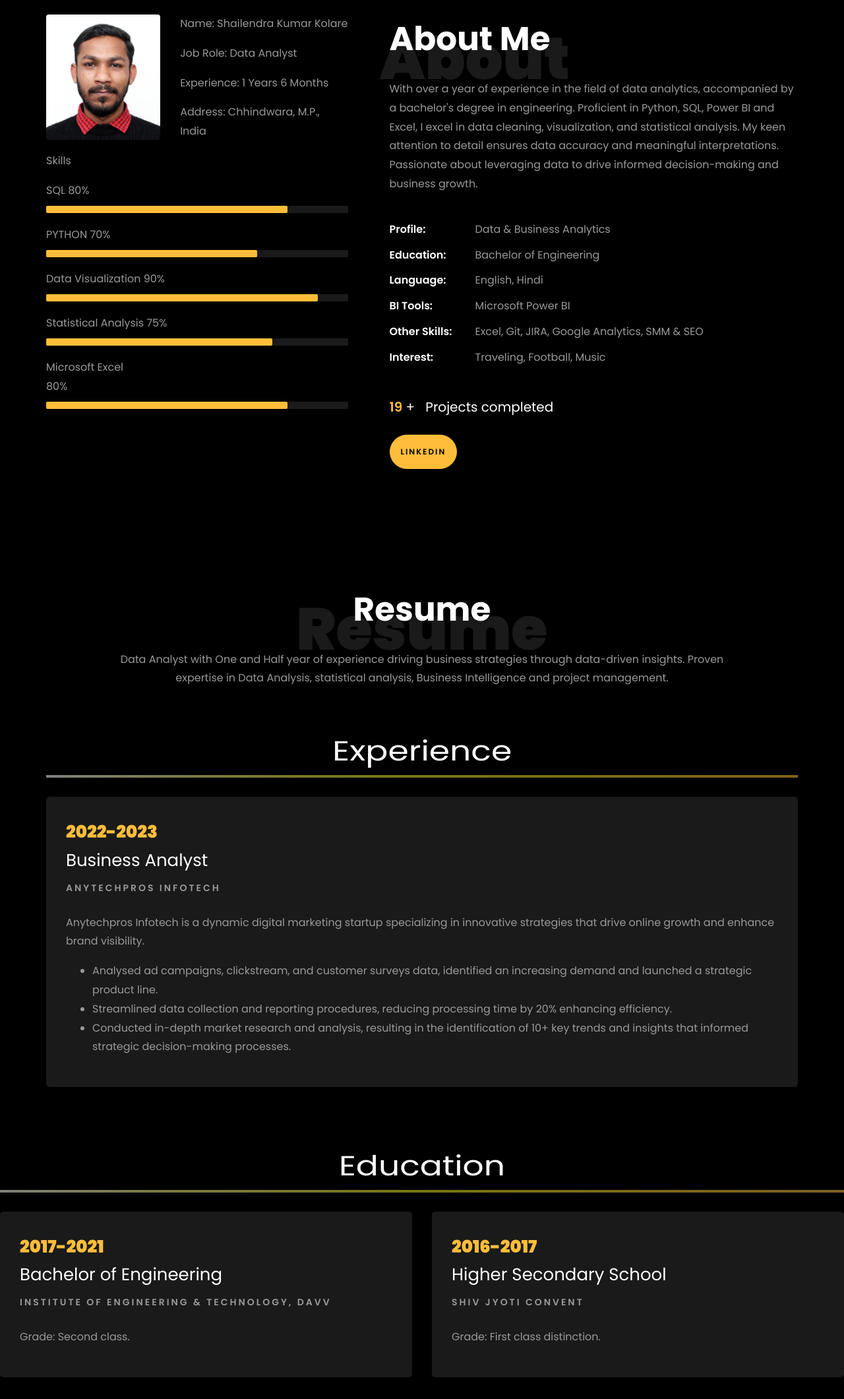
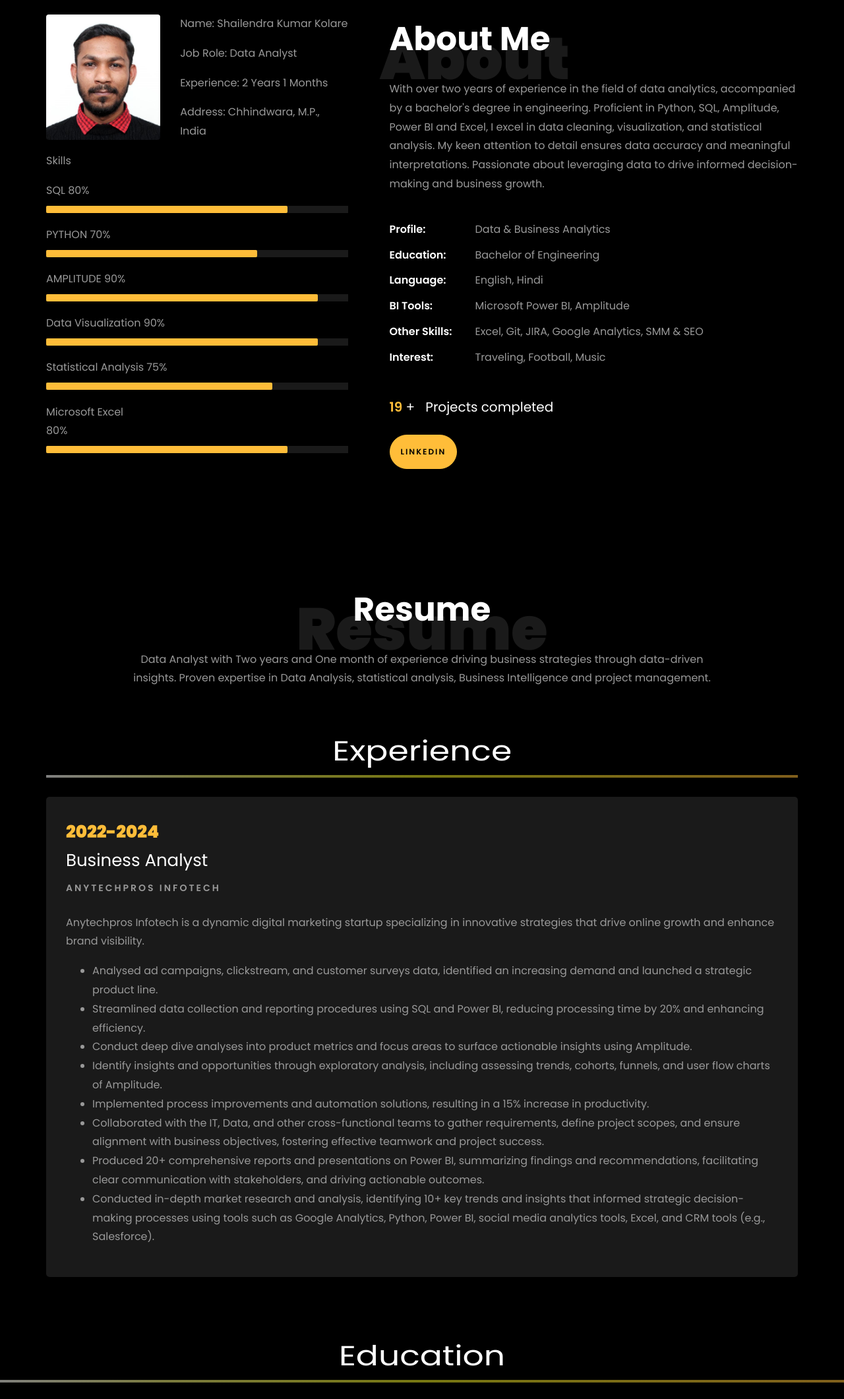
Before and after one commit to shailendraa08/shailendraa08.github.io, a plain HTML site: page index.html in a window 1280 px wide. Shown: the part 840-2961 px from the top of the page at 66% size. Drawn offline with Linux system fonts and the light colour scheme; animation ran at ten frames a second; files whose address does not match are found by name.

Commit message:
Update index.html

```diff
--- a/index.html
+++ b/index.html
@@ -221,7 +221,7 @@
 									  <div class="about-info">
 										<p><span class="title-s">Name: </span> <span>Shailendra Kumar Kolare</span></p>
 										<p><span class="title-s">Job Role: </span> <span>Data Analyst</span></p>
-										<p><span class="title-s">Experience: </span> <span>1 Years 6 Months</span></p>
+										<p><span class="title-s">Experience: </span> <span>2 Years 1 Months</span></p>
 										<p><span class="title-s">Address: </span> <span>Chhindwara, M.P., India</span></p>
 									  </div>
 									</div>
@@ -238,6 +238,12 @@
 									<span>PYTHON</span> <span class="pull-right">70%</span>
 									<div class="progress">
 										<div class="progress-bar" role="progressbar" style="width: 70%" aria-valuenow="85" aria-valuemin="0"
+											aria-valuemax="100"></div>
+									</div>
+
+									<span>AMPLITUDE</span> <span class="pull-right">90%</span>
+									<div class="progress">
+										<div class="progress-bar" role="progressbar" style="width: 90%" aria-valuenow="85" aria-valuemin="0"
 											aria-valuemax="100"></div>
 									</div>
 
@@ -270,8 +276,8 @@
 								<h1 class="big">About</h1>
 								<h2 class="mb-4">About Me</h2>
 
-								<p>With over a year of experience in the field of data analytics, accompanied by a bachelor's degree in engineering.
-									Proficient in Python, SQL, Power BI and Excel, I excel in data cleaning, visualization, and statistical analysis.
+								<p>With over two years of experience in the field of data analytics, accompanied by a bachelor's degree in engineering.
+									Proficient in Python, SQL, Amplitude, Power BI and Excel, I excel in data cleaning, visualization, and statistical analysis.
 									My keen attention to detail ensures data accuracy and meaningful interpretations.
 									Passionate about leveraging data to drive informed decision-making and business growth.</p>
 								<ul class="about-info mt-4 px-md-0 px-2">
@@ -279,7 +285,7 @@
 									<!-- <li class="d-flex"><span>Domain:</span> <span>Retail, Ecommerce, BFSI &amp; Digital Marketing</span></li> -->
 									<li class="d-flex"><span>Education:</span> <span>Bachelor of Engineering</span></li>
 									<li class="d-flex"><span>Language:</span> <span>English, Hindi</span></li>
-									<li class="d-flex"><span>BI Tools:</span> <span>Microsoft Power BI </span></li>
+									<li class="d-flex"><span>BI Tools:</span> <span>Microsoft Power BI, Amplitude </span></li>
 									<li class="d-flex"><span>Other Skills:</span> <span>Excel, Git, JIRA, Google Analytics, SMM &amp; SEO</span></li>
 									<li class="d-flex"><span>Interest:</span> <span>Traveling, Football, Music </span></li>
 
@@ -312,7 +318,7 @@
           <div class="col-md-10 heading-section text-center ftco-animate">
           	<h1 class="big big-2">Resume</h1>
             <h2 class="mb-4">Resume</h2>
-            <p>Data Analyst with One and Half year of experience driving business strategies through data-driven insights. Proven expertise in Data Analysis, statistical analysis, Business Intelligence and project management.</p>
+            <p>Data Analyst with Two years and One month of experience driving business strategies through data-driven insights. Proven expertise in Data Analysis, statistical analysis, Business Intelligence and project management.</p>
           </div>
         </div>
 
@@ -325,15 +331,20 @@
 		<div class="row">
 				<!-- <div class="col-md-6"> -->
 					<div class="resume-wrap ftco-animate">
-						<span class="date">2022-2023</span>
+						<span class="date">2022-2024</span>
 						<h2>Business Analyst</h2>
 						<span class="position">Anytechpros Infotech</span>
 						<p class="mt-4">
 							Anytechpros Infotech is a dynamic digital marketing startup specializing in innovative strategies that drive online growth and enhance brand visibility.
 							<ul>
 								<li>Analysed ad campaigns, clickstream, and customer surveys data, identified an increasing demand and launched a strategic product line.</li>
-								<li>Streamlined data collection and reporting procedures, reducing processing time by 20% enhancing efficiency.</li>
-								<li>Conducted in-depth market research and analysis, resulting in the identification of 10+ key trends and insights that informed strategic decision-making processes.</li>
+								<li>Streamlined data collection and reporting procedures using SQL and Power BI, reducing processing time by 20% and enhancing efficiency.</li>
+								<li>Conduct deep dive analyses into product metrics and focus areas to surface actionable insights using Amplitude.</li>
+								<li>Identify insights and opportunities through exploratory analysis, including assessing trends, cohorts, funnels, and user flow charts of Amplitude.</li>
+								<li>Implemented process improvements and automation solutions, resulting in a 15% increase in productivity.</li>
+								<li>Collaborated with the IT, Data, and other cross-functional teams to gather requirements, define project scopes, and ensure alignment with business objectives, fostering effective teamwork and project success.</li>
+								<li>Produced 20+ comprehensive reports and presentations on Power BI, summarizing findings and recommendations, facilitating clear communication with stakeholders, and driving actionable outcomes.</li>
+								<li>Conducted in-depth market research and analysis, identifying 10+ key trends and insights that informed strategic decision-making processes using tools such as Google Analytics, Python, Power BI, social media analytics tools, Excel, and CRM tools (e.g., Salesforce).</li>
 							</ul>
 						</p>
 					</div>
@@ -388,7 +399,7 @@
 
     		<div class="row justify-content-center mt-5">
     			<div class="col-md-6 text-center ftco-animate">
-    				<p><a href="https://docs.google.com/document/d/1mClHRezC4odhVsCuIWycA-k3hy4iaLHY/edit?usp=drive_link&ouid=102524567194776321723&rtpof=true&sd=true">Download CV</a></p>
+    				<p><a href="https://drive.google.com/file/d/1wIGO3g0lisPqNwdlxb1XGgGxL03n4Q9D/view?usp=sharing">Download CV</a></p>
     			</div>
     		</div>
     	</div>
@@ -677,7 +688,7 @@
           			<span class="icon-globe"></span>
           		</div>
           		<h3 class="mb-4">Download Resume</h3>
-	            <p><a href="https://docs.google.com/document/d/1mClHRezC4odhVsCuIWycA-k3hy4iaLHY/edit?usp=drive_link&ouid=102524567194776321723&rtpof=true&sd=true">resumelink</a></p>
+	            <p><a href="https://drive.google.com/file/d/1wIGO3g0lisPqNwdlxb1XGgGxL03n4Q9D/view?usp=sharing">resumelink</a></p>
 	          </div>
           </div>
 
```
